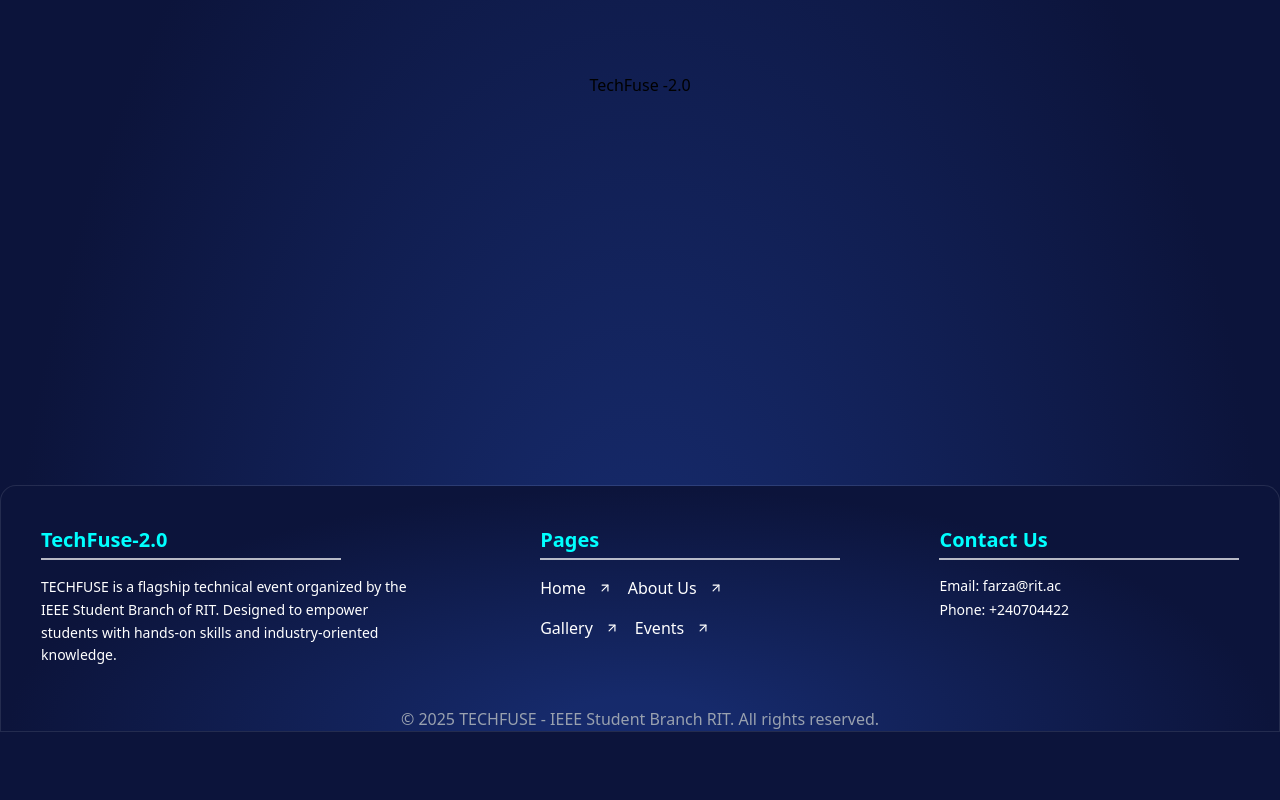
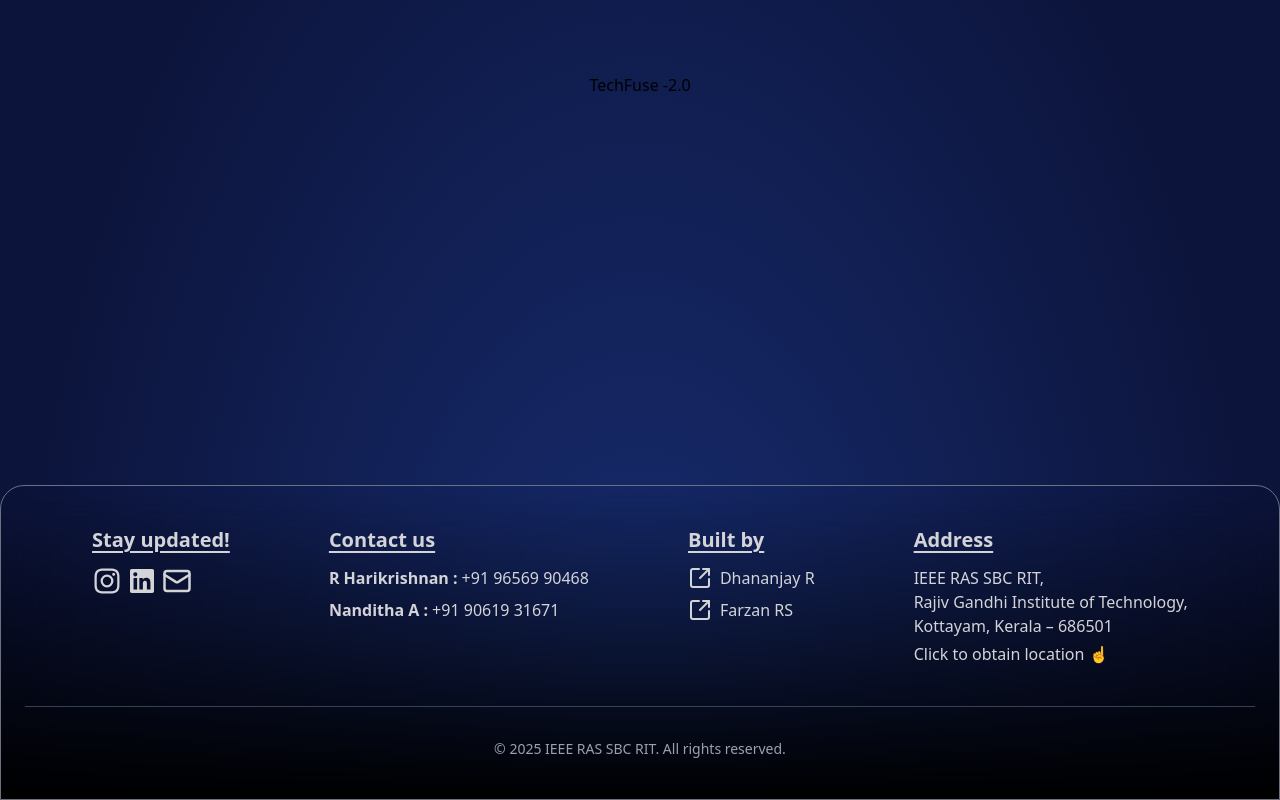
Before and after one commit to IEEE-SB-RIT/TechFuse-2.0, a Next.js app: page / in a window 1280 px wide. Shown: the part 375-1175 px from the top of the page. Before the commit the page ends 1107 px from the top, so only its background shows below. Built offline with nearby package versions, Linux system fonts and the light colour scheme.

Commit message:
added old footer

```diff
--- a/src/components/footer.tsx
+++ b/src/components/footer.tsx
@@ -1,65 +1,204 @@
-import React from 'react';
-import SubHeading from "@/components/subHeading";
-import Link from "next/link";
-import FooterComponent from "@/components/footerComponent";
+"use client";
 
-interface PageData {
-    href: string;
-    title: string;
-}
+import { useState } from "react";
+import FooterHeading from "@/components/footerHeading"; // adjust if needed
 
-const pageData: PageData[] = [
-    { href: "/", title: "Home" },
-    { href: "/about-us", title: "About Us" },
-    { href: "/gallery", title: "Gallery" },
-    { href: "/events", title: "Events" },
-];
+export default function Footer() {
+  const [mailStatus, setMailStatus] = useState(false);
 
+  const handleMail = () => setMailStatus((prev) => !prev);
 
-function Footer() {
   return (
-        <div className="w-full flex flex-col justify-center items-center
-bg-tf-radial-pattern border border-white/10
-rounded-t-2xl shadow-lg text-white">
+    <footer className="bg-gradient-to-t from-black to-transparent border-[1px] text-zinc-300 border-gray-500 backdrop-blur-xl w-full rounded-t-3xl px-6 py-10">
+      <div className="flex flex-col gap-8 md:flex-row justify-evenly text-center md:text-left">
+        {/* --- Stay Updated --- */}
+        <div>
+          <FooterHeading text="Stay updated!" />
+          <ul className="flex items-center justify-center md:justify-start flex-row gap-2">
+            {/* Instagram */}
+            <li>
+              <a
+                href="https://instagram.com/ieeesbrit"
+                target="_blank"
+                rel="noopener noreferrer"
+                className="hover:underline"
+              >
+                <svg
+                  xmlns="http://www.w3.org/2000/svg"
+                  width="30"
+                  height="30"
+                  viewBox="0 0 24 24"
+                  className="hover:scale-110 hover:text-amber-400 transition-transform duration-200"
+                >
+                  <path
+                    fill="currentColor"
+                    d="M17.34 5.46a1.2 1.2 0 1 0 1.2 1.2a1.2 1.2 0 0 0-1.2-1.2Zm4.6 2.42a7.59 7.59 0 0 0-.46-2.43a4.94 4.94 0 0 0-1.16-1.77a4.7 4.7 0 0 0-1.77-1.15a7.3 7.3 0 0 0-2.43-.47C15.06 2 14.72 2 12 2s-3.06 0-4.12.06a7.3 7.3 0 0 0-2.43.47a4.78 4.78 0 0 0-1.77 1.15a4.7 4.7 0 0 0-1.15 1.77a7.3 7.3 0 0 0-.47 2.43C2 8.94 2 9.28 2 12s0 3.06.06 4.12a7.3 7.3 0 0 0 .47 2.43a4.7 4.7 0 0 0 1.15 1.77a4.78 4.78 0 0 0 1.77 1.15a7.3 7.3 0 0 0 2.43.47C8.94 22 9.28 22 12 22s3.06 0 4.12-.06a7.3 7.3 0 0 0 2.43-.47a4.7 4.7 0 0 0 1.77-1.15a4.85 4.85 0 0 0 1.16-1.77a7.59 7.59 0 0 0 .46-2.43c0-1.06.06-1.4.06-4.12s0-3.06-.06-4.12ZM20.14 16a5.61 5.61 0 0 1-.34 1.86a3.06 3.06 0 0 1-.75 1.15a3.19 3.19 0 0 1-1.15.75a5.61 5.61 0 0 1-1.86.34c-1 .05-1.37.06-4 .06s-3 0-4-.06a5.73 5.73 0 0 1-1.94-.3a3.27 3.27 0 0 1-1.1-.75a3 3 0 0 1-.74-1.15a5.54 5.54 0 0 1-.4-1.9c0-1-.06-1.37-.06-4s0-3 .06-4a5.54 5.54 0 0 1 .35-1.9A3 3 0 0 1 5 5a3.14 3.14 0 0 1 1.1-.8A5.73 5.73 0 0 1 8 3.86c1 0 1.37-.06 4-.06s3 0 4 .06a5.61 5.61 0 0 1 1.86.34a3.06 3.06 0 0 1 1.19.8a3.06 3.06 0 0 1 .75 1.1a5.61 5.61 0 0 1 .34 1.9c.05 1 .06 1.37.06 4s-.01 3-.06 4ZM12 6.87A5.13 5.13 0 1 0 17.14 12A5.12 5.12 0 0 0 12 6.87Zm0 8.46A3.33 3.33 0 1 1 15.33 12A3.33 3.33 0 0 1 12 15.33Z"
+                  />
+                </svg>
+              </a>
+            </li>
 
-            <div className="flex justify-between p-10 w-full">
-                <div className="w-1/3 pr-6 gap-2">
-                    <SubHeading title="TechFuse-2.0"/>
-                    <p className="mt-2 text-sm leading-relaxed">
-                        TECHFUSE is a flagship technical event organized by the IEEE Student Branch of RIT.
-                        Designed to empower students with hands-on skills and industry-oriented knowledge.
-                    </p>
-                </div>
+            {/* LinkedIn */}
+            <li>
+              <a
+                rel="noopener noreferrer"
+                target="_blank"
+                href="https://www.linkedin.com/company/ieee-sb-rit/"
+              >
+                <svg
+                  xmlns="http://www.w3.org/2000/svg"
+                  width="24"
+                  height="24"
+                  viewBox="0 0 20 20"
+                  className="hover:scale-110 hover:text-amber-400 transition-transform duration-200"
+                >
+                  <path
+                    fill="currentColor"
+                    d="M17.04 17.043h-2.962v-4.64c0-1.107-.023-2.531-1.544-2.531c-1.544 0-1.78 1.204-1.78 2.449v4.722H7.793V7.5h2.844v1.3h.039c.397-.75 1.364-1.54 2.808-1.54c3.001 0 3.556 1.974 3.556 4.545v5.238ZM4.447 6.194c-.954 0-1.72-.771-1.72-1.72s.767-1.72 1.72-1.72a1.72 1.72 0 0 1 0 3.44Zm1.484 10.85h-2.97V7.5h2.97v9.543ZM18.521 0H1.476C.66 0 0 .645 0 1.44v17.12C0 19.355.66 20 1.476 20h17.042c.815 0 1.482-.644 1.482-1.44V1.44C20 .646 19.333 0 18.518 0h.003Z"
+                  />
+                </svg>
+              </a>
+            </li>
 
+            {/* Email toggle */}
+            <li className="flex flex-row items-center justify-center">
+              <svg
+                xmlns="http://www.w3.org/2000/svg"
+                width="30"
+                height="30"
+                viewBox="0 0 24 24"
+                fill="none"
+                stroke="currentColor"
+                strokeWidth="2"
+                strokeLinecap="round"
+                strokeLinejoin="round"
+                className="hover:scale-110 hover:text-amber-400 transition-transform duration-200 cursor-pointer"
+                onClick={handleMail}
+              >
+                <path d="m22 7-8.991 5.727a2 2 0 0 1-2.009 0L2 7" />
+                <rect x="2" y="4" width="20" height="16" rx="2" />
+              </svg>
 
-                <div className="w-1/4 gap-2">
-                    <SubHeading title="Pages"/>
-                    <ul className="flex flex-row flex-wrap items-center justify-start max-w-[250px] gap-4">
-                        {pageData.map((page) => (
-                            <li key={page.href}>
-                                <Link href={page.href}>
-                                    <FooterComponent page={page.title}/>
-                                </Link>
+              <span
+                className={`font-quicksand px-2 transition-all duration-300 ease-in-out ${
+                  mailStatus
+                    ? "opacity-100 scale-100 max-w-xs visible"
+                    : "opacity-0 scale-90 max-w-0 invisible"
+                }`}
+                style={{ display: "inline-block", overflow: "hidden" }}
+              >
+                ieeesb.ritk@gmail.com
+              </span>
             </li>
-                        ))}
           </ul>
         </div>
 
+        {/* --- Contact --- */}
+        <div>
+          <FooterHeading text="Contact us" />
+          <div className="font-quicksand space-y-2 text-md flex flex-col items-center">
+            <div className="flex flex-col items-start justify-start gap-2">
+              <div className="flex flex-row items-center">
+                <p className="mr-1 font-bold">R Harikrishnan :</p>
+                <a
+                  href="tel:+919656990468"
+                  className="hover:scale-110 hover:text-amber-400 transition-transform duration-200"
+                >
+                  +91 96569 90468
+                </a>
+              </div>
 
-                <div className="w-1/4 gap-2">
-                    <SubHeading title="Contact Us"/>
-                    <ul className="mt-2 text-sm space-y-1">
-                        <li>Email: farza@rit.ac</li>
-                        <li>Phone: +240704422</li>
-                    </ul>
+              <div className="flex flex-row items-start">
+                <p className="mr-1 font-bold">Nanditha A :</p>
+                <a
+                  href="tel:+919061931671"
+                  className="hover:scale-110 hover:text-amber-400 transition-transform duration-200"
+                >
+                  +91 90619 31671
+                </a>
               </div>
             </div>
-            <div className="text-center text-gray-400">
-                <p>&copy; {new Date().getFullYear()} TECHFUSE - IEEE Student Branch RIT. All rights reserved.</p>
           </div>
         </div>
-    )
-        ;
+
+        {/* --- Built By --- */}
+        <div>
+          <FooterHeading text="Built by" />
+          <div className="font-quicksand flex flex-col items-center text-md space-y-2">
+            <div className="flex flex-col gap-2">
+              <a
+                target="_blank"
+                rel="noopener noreferrer"
+                href="https://devcard.link/hP9V2t"
+                className="flex items-center gap-2 hover:scale-105 hover:text-amber-400 transition-transform duration-200"
+              >
+                <svg
+                  xmlns="http://www.w3.org/2000/svg"
+                  width="24"
+                  height="24"
+                  viewBox="0 0 24 24"
+                  fill="none"
+                  stroke="currentColor"
+                  strokeWidth="2"
+                  strokeLinecap="round"
+                  strokeLinejoin="round"
+                >
+                  <path d="M21 13v6a2 2 0 0 1-2 2H5a2 2 0 0 1-2-2V5a2 2 0 0 1 2-2h6" />
+                  <path d="m21 3-9 9" />
+                  <path d="M15 3h6v6" />
+                </svg>
+                <p>Dhananjay R</p>
+              </a>
+
+              <a
+                target="_blank"
+                rel="noopener noreferrer"
+                href="https://devcard.link/OFNHWZ"
+                className="flex items-center gap-2 hover:scale-105 hover:text-amber-400 transition-transform duration-200"
+              >
+                <svg
+                  xmlns="http://www.w3.org/2000/svg"
+                  width="24"
+                  height="24"
+                  viewBox="0 0 24 24"
+                  fill="none"
+                  stroke="currentColor"
+                  strokeWidth="2"
+                  strokeLinecap="round"
+                  strokeLinejoin="round"
+                >
+                  <path d="M21 13v6a2 2 0 0 1-2 2H5a2 2 0 0 1-2-2V5a2 2 0 0 1 2-2h6" />
+                  <path d="m21 3-9 9" />
+                  <path d="M15 3h6v6" />
+                </svg>
+                <p>Farzan RS</p>
+              </a>
+            </div>
+          </div>
+        </div>
+
+        {/* --- Address --- */}
+        <div>
+          <FooterHeading text="Address" />
+          <a
+            href="https://maps.app.goo.gl/M6Da5HZXwG45Wru5A"
+            target="_blank"
+            className="font-quicksand hover:scale-105 hover:text-amber-400 transition-transform duration-200"
+          >
+            IEEE RAS SBC RIT, <br />
+            Rajiv Gandhi Institute of Technology, <br />
+            Kottayam, Kerala – 686501
+          </a>
+          <p className="font-quicksand mt-1">Click to obtain location ☝</p>
+        </div>
+      </div>
+
+      <div className="text-sm text-gray-400 font-josefin text-center flex items-center justify-center mt-10 border-t border-gray-700 pt-8">
+        <p>
+          &copy; {new Date().getFullYear()} IEEE RAS SBC RIT. All rights
+          reserved.
+        </p>
+      </div>
+    </footer>
+  );
 }
-
-export default Footer;
--- /dev/null
+++ b/src/components/footer1.tsx
@@ -0,0 +1,64 @@
+import SubHeading from "@/components/subHeading";
+import Link from "next/link";
+import FooterComponent from "@/components/footerComponent";
+
+interface PageData {
+    href: string;
+    title: string;
+}
+
+const pageData: PageData[] = [
+    { href: "/", title: "Home" },
+    { href: "/about-us", title: "About Us" },
+    { href: "/gallery", title: "Gallery" },
+    { href: "/events", title: "Events" },
+];
+
+
+function Footer() {
+    return (
+        <div className="w-full flex flex-col justify-center items-center
+bg-tf-radial-pattern border border-white/10
+rounded-t-2xl shadow-lg text-white">
+
+            <div className="flex justify-between p-10 w-full">
+                <div className="w-1/3 pr-6 gap-2">
+                    <SubHeading title="TechFuse-2.0"/>
+                    <p className="mt-2 text-sm leading-relaxed">
+                        TECHFUSE is a flagship technical event organized by the IEEE Student Branch of RIT.
+                        Designed to empower students with hands-on skills and industry-oriented knowledge.
+                    </p>
+                </div>
+
+
+                <div className="w-1/4 gap-2">
+                    <SubHeading title="Pages"/>
+                    <ul className="flex flex-row flex-wrap items-center justify-start max-w-[250px] gap-4">
+                        {pageData.map((page) => (
+                            <li key={page.href}>
+                                <Link href={page.href}>
+                                    <FooterComponent page={page.title}/>
+                                </Link>
+                            </li>
+                        ))}
+                    </ul>
+                </div>
+
+
+                <div className="w-1/4 gap-2">
+                    <SubHeading title="Contact Us"/>
+                    <ul className="mt-2 text-sm space-y-1">
+                        <li>Email: farza@rit.ac</li>
+                        <li>Phone: +240704422</li>
+                    </ul>
+                </div>
+            </div>
+            <div className="text-center text-gray-400">
+                <p>&copy; {new Date().getFullYear()} TECHFUSE - IEEE Student Branch RIT. All rights reserved.</p>
+            </div>
+        </div>
+    )
+        ;
+}
+
+export default Footer;
--- a/src/components/footerComponent.tsx
+++ b/src/components/footerComponent.tsx
@@ -3,7 +3,7 @@ import {ArrowUpRight} from "lucide-react";
 
 function FooterComponent({page}: {page: string}) {
     return (
-        <div className="flex items-center gap-3 text-white hover:text-[#66FFFF] transition transition">
+        <div className="flex items-center gap-3 text-white hover:text-[#66FFFF]  transition">
             <span>{page}</span>
             <ArrowUpRight size={14}/>
         </div>
--- /dev/null
+++ b/src/components/footerHeading.tsx
@@ -0,0 +1,9 @@
+import type { FC, ReactNode } from "react";
+
+const FooterHeading: FC<{ text: ReactNode }> = ({ text }) => (
+	<h2 className="font-raleway underline underline-offset-4  text-xl text-zinc-300 font-bold mb-3 ">
+		{text}
+	</h2>
+);
+
+export default FooterHeading;
```
Also changed, not shown: src/app/layout.tsx (+5 -7 lines). Lines whose indentation alone changed are shown as unchanged.
